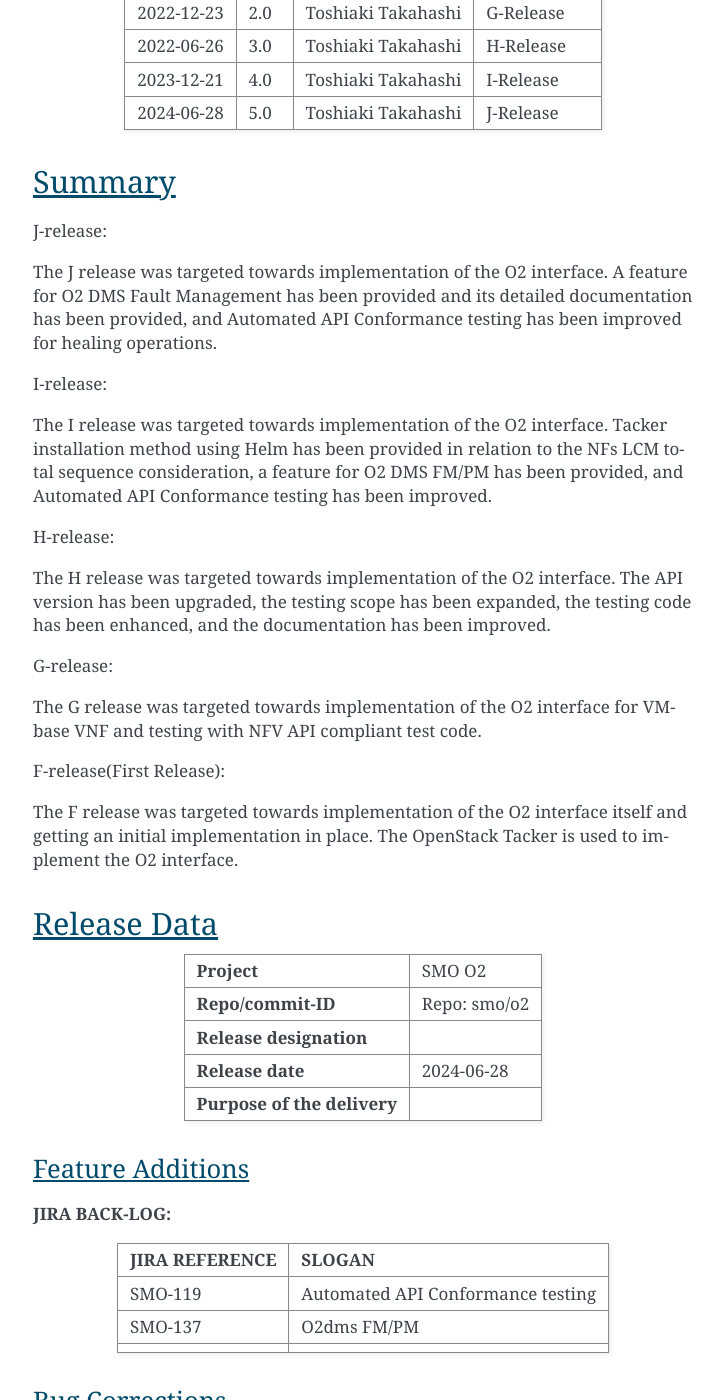
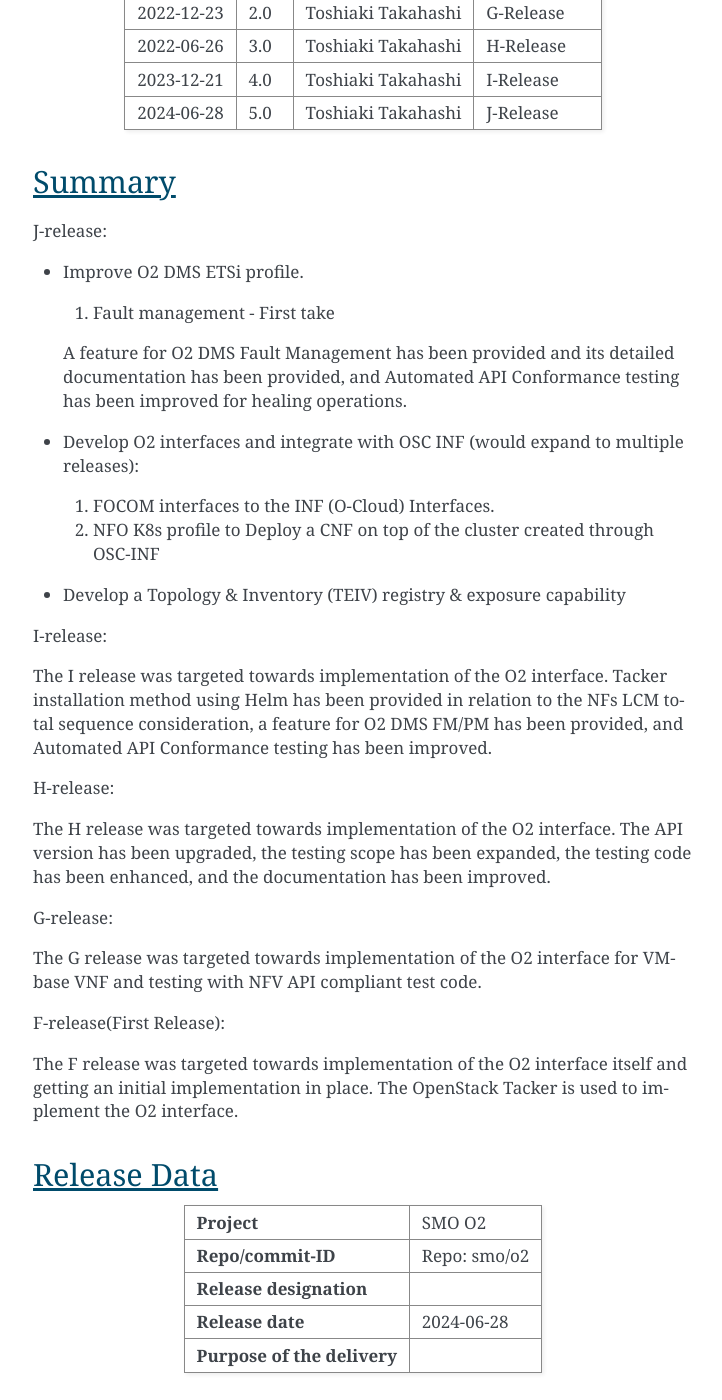
Before and after one commit to o-ran-sc/smo-o2, a Sphinx documentation site: the page built from docs/release-notes.rst, in a window 1280 px wide and 1400 px high, scrolled down 682 px. Shown: the whole window, without its empty margins (387-1109 px from the left). Built offline with Sphinx 7.4.7, drawn with Linux system fonts in a browser that asks for light colours; some of the changed text lies outside the part shown.

Commit message:
Update Release note for J-release all activities
Change-Id: Id625cf8e49033c1853c1344bab3492a77976c816
Signed-off-by: Toshiaki Takahashi <ts-takahashi@nec.com>

```diff
--- a/docs/release-notes.rst
+++ b/docs/release-notes.rst
@@ -42,11 +42,22 @@
 
 J-release:
 
-The J release was targeted towards implementation of the O2 interface.
-A feature for O2 DMS Fault Management has been provided
-and its detailed documentation has been provided,
-and Automated API Conformance testing has been improved
-for healing operations.
+- Improve O2 DMS ETSi profile.
+
+  #. Fault management - First take
+
+  A feature for O2 DMS Fault Management has been provided
+  and its detailed documentation has been provided,
+  and Automated API Conformance testing has been improved
+  for healing operations.
+
+- Develop O2 interfaces and integrate with OSC INF (would expand to multiple releases):
+
+  #. FOCOM interfaces to the INF (O-Cloud) Interfaces.
+  #. NFO K8s profile to Deploy a CNF on top of the cluster created through OSC-INF
+
+- Develop a Topology & Inventory (TEIV) registry & exposure capability
+
 
 I-release:
 
@@ -108,7 +119,12 @@
 +--------------------------------------+------------------------------------------------+
 | SMO-137                              | O2dms FM/PM                                    |
 +--------------------------------------+------------------------------------------------+
-|                                      |                                                |
+| SMO-144                              | This epic is targeting the functionality       |
+|                                      | of the O2 interfaces as part of the OSC SMO    |
++--------------------------------------+------------------------------------------------+
+| SMO-145                              | OSC - Nephio - OAI Integration                 |
++--------------------------------------+------------------------------------------------+
+| SMO-146                              | Topology & Inventory Exposure SMOS             |
 +--------------------------------------+------------------------------------------------+
 
 Bug Corrections
```
